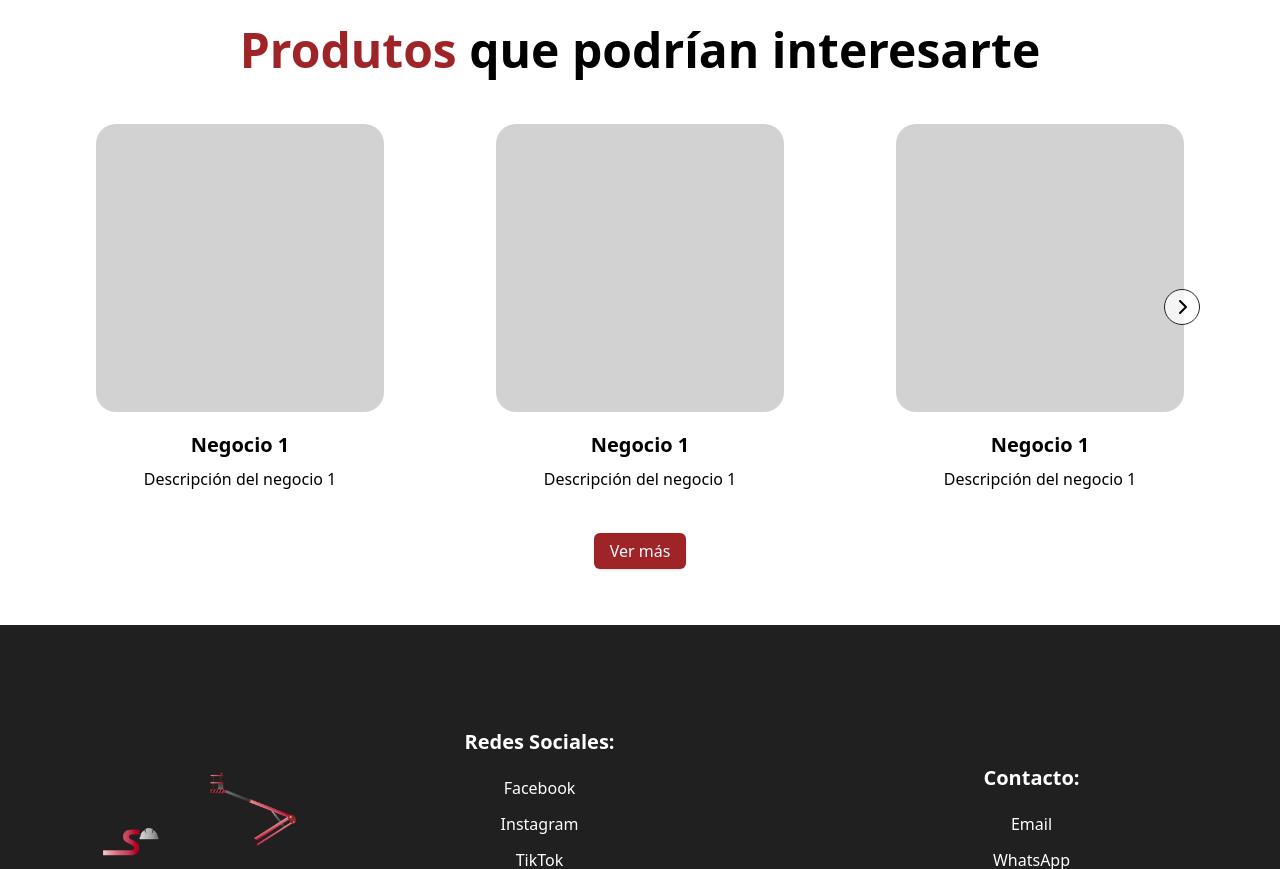
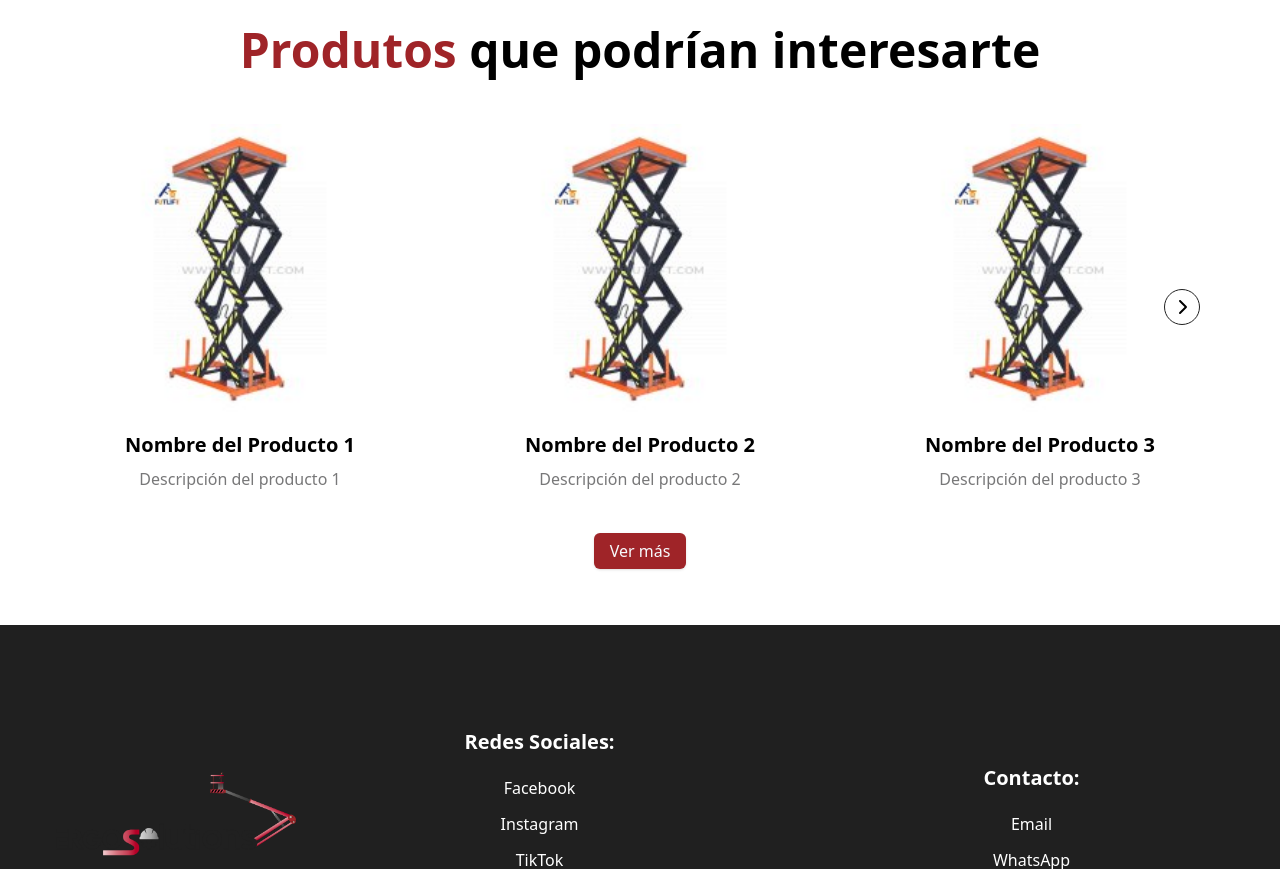
Before and after one commit to Jp2018317/ergo-solutions, a Next.js app: page / in a window 1280 px wide. Shown: the part 540-1409 px from the top of the page. Built offline with nearby package versions, Linux system fonts and the light colour scheme.

Commit message:
feat: add example image on carousel component

```diff
--- a/src/app/page.tsx
+++ b/src/app/page.tsx
@@ -3,6 +3,7 @@ import Example from '@public/logo/example.jpg';
 import {Carousel, CarouselContent, CarouselItem, CarouselNext, CarouselPrevious} from "@components/carousel";
 import * as React from "react";
 import FooterComponent from "@components/FooterComponent";
+import {ImageItem} from "@components/image-item";
 
 export default function Home() {
 
@@ -12,51 +13,36 @@ export default function Home() {
                 {
                     product: {
                         id: 1,
-                        name: 'Negocio 1',
-                        description: 'Descripción del negocio 1',
-                        address: 'Dirección del negocio 1',
-                        phone: '1234567890',
-                        email: '',
+                        name: 'Nombre del Producto 1',
+                        description: 'Descripción del producto 1',
                     }
                 },
                 {
                     product: {
                         id: 2,
-                        name: 'Negocio 1',
-                        description: 'Descripción del negocio 1',
-                        address: 'Dirección del negocio 1',
-                        phone: '1234567890',
-                        email: '',
+                        name: 'Nombre del Producto 2',
+                        description: 'Descripción del producto 2',
                     }
                 },
                 {
                     product: {
                         id: 3,
-                        name: 'Negocio 1',
-                        description: 'Descripción del negocio 1',
-                        address: 'Dirección del negocio 1',
-                        phone: '1234567890',
-                        email: '',
+                        name: 'Nombre del Producto 3',
+                        description: 'Descripción del producto 3',
                     }
                 },
                 {
                     product: {
                         id: 4,
-                        name: 'Negocio 1',
-                        description: 'Descripción del negocio 1',
-                        address: 'Dirección del negocio 1',
-                        phone: '1234567890',
-                        email: '',
+                        name: 'Nombre del Producto 4',
+                        description: 'Descripción del producto 4',
                     }
                 },
                 {
                     product: {
                         id: 5,
-                        name: 'Negocio 1',
-                        description: 'Descripción del negocio 1',
-                        address: 'Dirección del negocio 1',
-                        phone: '1234567890',
-                        email: '',
+                        name: 'Nombre del Producto 5',
+                        description: 'Descripción del producto 5',
                     }
                 }
             ]
@@ -93,7 +79,7 @@ export default function Home() {
 
   return (
       <main className='space-y-14'>
-          <section className='flex flex-col items-center justify-center gap-6 bg-secondary-100 text-white w-full h-96'>
+          <section className='flex flex-col items-center justify-center gap-6 bg-secondary-100 text-white w-full h-96 px-4'>
               <h4 className='max-lg:text-h6 text-center'>Mensaje atractivo publicitando la empresa y sus productos</h4>
               <h1 className='max-lg:text-h4 text-center'>PRODUCTO/SERVICIO</h1>
           </section>
@@ -101,7 +87,7 @@ export default function Home() {
               <div className='w-full max-w-[1200px] text-center'>
                   <h3 className='max-sm:text-h4 max-sm:font-bold'><span className='text-h3 max-sm:text-h4 max-sm:font-bold text-primary-300'>Produtos</span> que podrían interesarte</h3>
               </div>
-                <Carousel
+              <Carousel
                           opts={{
                               align: 'start',
                           }}
@@ -118,7 +104,7 @@ export default function Home() {
                                           role="button"
                                           tabIndex={0}
                                       >
-                                          <div className='size-full bg-secondary-100' />
+                                          <ImageItem alt={'alt'} height={290} width={290} src={Example.src} />
                                       </section>
                                       <section
                                           className="w-full text-center space-y-3"
@@ -126,14 +112,14 @@ export default function Home() {
                                           tabIndex={0}
                                       >
                                           <h6 className="line-clamp-1">{productData.product.name}</h6>
-                                          <p className="w-full line-clamp-2 text-body1">{productData.product.description}</p>
+                                          <p className="w-full line-clamp-2 text-body1 text-secondary-300">{productData.product.description}</p>
                                       </section>
                                   </CarouselItem>
                               ))}
                           </CarouselContent>
                     <CarouselPrevious className='left-10'/>
                     <CarouselNext className='right-10'/>
-                </Carousel>
+              </Carousel>
               <div className='w-full max-w-[1200px] text-center'>
                   <Link variant='default' href='/'>Ver más</Link>
               </div>
--- a/src/components/ui/carousel.tsx
+++ b/src/components/ui/carousel.tsx
@@ -271,7 +271,7 @@ const CarouselPrevious = forwardRef<
             variant={variant}
             size={size}
             className={cn(
-                'absolute h-9 w-9 bg-white/75 dark:bg-black/75 hover:bg-white/75 dark:hover:bg-black/75 shadow-none rounded-full',
+                'absolute h-9 max-sm:h-8 w-9 max-sm:w-8 bg-white/75 dark:bg-black/75 hover:bg-white/75 dark:hover:bg-black/75 shadow-none rounded-full',
                 orientation === 'horizontal'
                     ? 'left-2 max-sm:left-0 top-1/2 -translate-y-1/2'
                     : 'top-2 max-sm:top-0 left-1/2 -translate-x-1/2 rotate-90',
@@ -302,7 +302,7 @@ const CarouselNext = forwardRef<
             variant={variant}
             size={size}
             className={cn(
-                'absolute h-9 w-9 bg-white/75 dark:bg-black/75 hover:bg-white/75 dark:hover:bg-black/75 shadow-none rounded-full',
+                'absolute h-9 max-sm:h-8 w-9 max-sm:w-8 bg-white/75 dark:bg-black/75 hover:bg-white/75 dark:hover:bg-black/75 shadow-none rounded-full',
                 orientation === 'horizontal'
                     ? 'right-2 max-sm:right-0 top-1/2 -translate-y-1/2'
                     : 'bottom-2 max-sm:bottom-0  left-1/2 -translate-x-1/2 rotate-90',
--- a/src/components/ui/image-item.tsx
+++ b/src/components/ui/image-item.tsx
@@ -1,6 +1,5 @@
 'use client';
 
-import {cn} from '@/lib/utils';
 import Image from 'next/image';
 import {useState} from 'react';
 
@@ -41,16 +40,7 @@ function ImageItem({
         height={height}
       />
       )}
-      <div data-loading={loading || null} className="w-full h-full bg-secondary-100  hidden data-[loading]:block relative overflow-hidden">
-        <div
-          className={cn(
-            'absolute w-[150%] h-[150%]',
-            '-top-full -left-full',
-            'bg-gradient-to-br from-[transparent] from-40% via-white/40 to-60% to-[transparent]',
-            'animate-img-loading',
-          )}
-        />
-      </div>
+      <div data-loading={loading || null} className="w-full h-full bg-secondary-100 animate-pulse hidden data-[loading]:block" />
     </>
   );
 }
```
